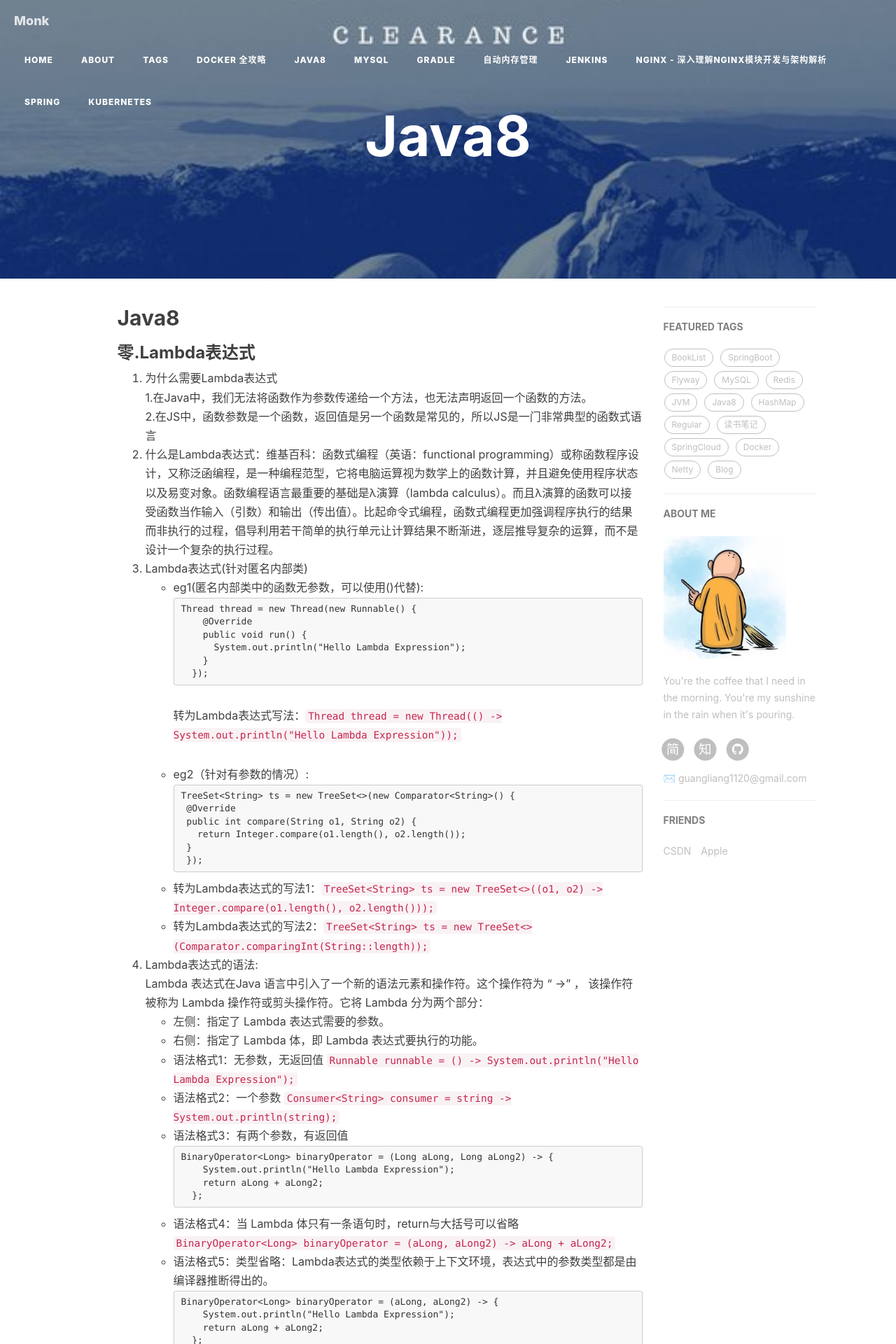
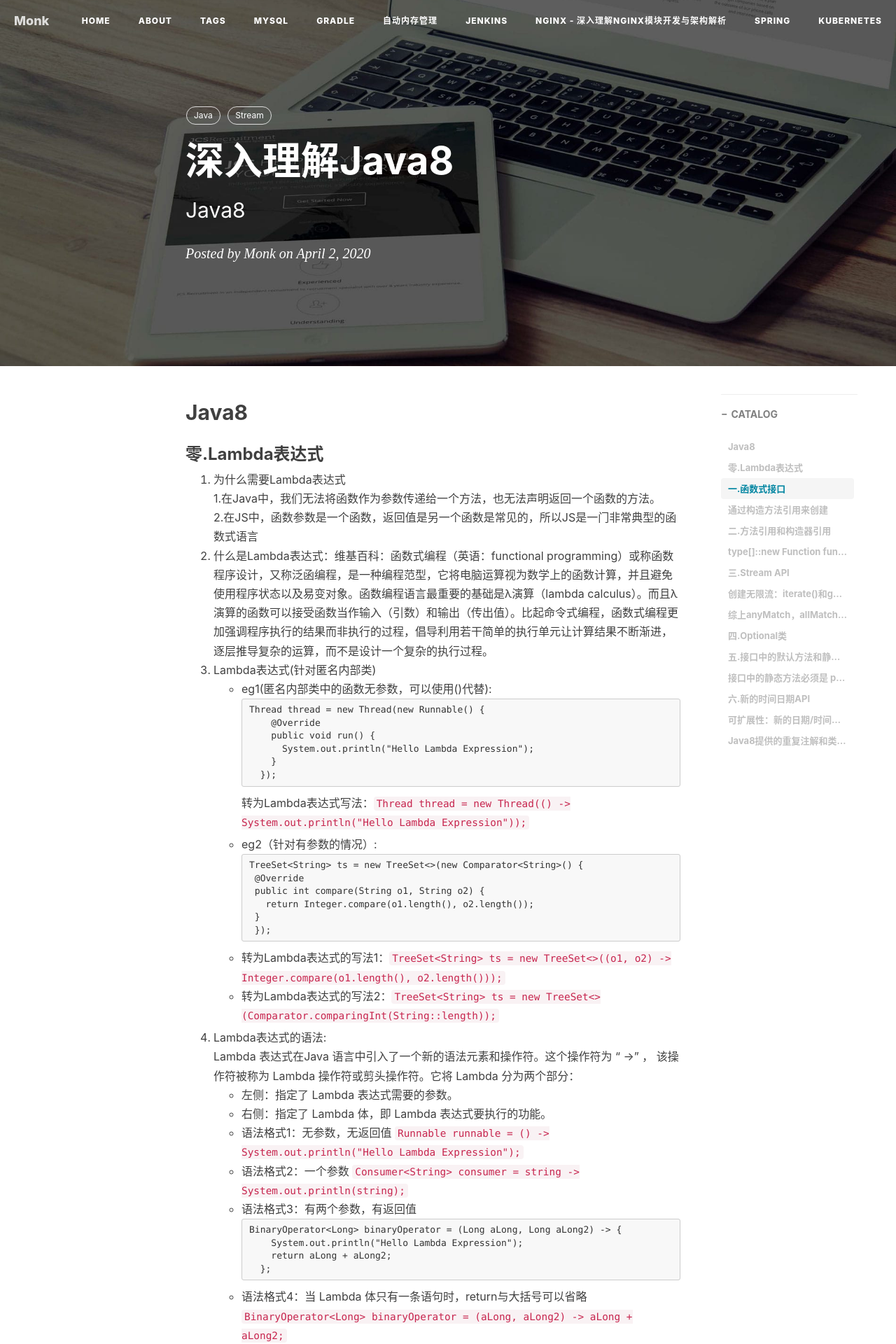
Before and after one commit to mgljava/mgljava.github.io, a Jekyll site: the page built from _posts/2020-04-02-Java8.md, in a window 1280 px wide. Shown: the top 1920 px of the page at 70% size. Built offline with Jekyll 4.4.1, drawn with Linux system fonts in a browser that asks for light colours; nearby versions of some CDN libraries; our own code applies the rules of GitHub Pages for plain Markdown files; comment, search, counter and statistics services are not loaded; some of the changed text lies outside the part shown.

Commit message:
[TECH][glming] update

```diff
--- a/md/2019-04-25-Java8.md
+++ b/_posts/2020-04-02-Java8.md
@@ -1,3 +1,16 @@
+---
+layout:     post
+title:      深入理解Java8
+subtitle:   Java8
+date:       2020-04-02
+author:     Monk
+header-img: img/post-bg-rwd.jpg
+catalog: true
+tags:
+    - Java
+    - Stream
+---
+
 ## Java8
 ### 零.Lambda表达式
 1. 为什么需要Lambda表达式
```
Also changed, not shown: _posts/2020-04-01-Docker.md (renamed from md/2019-04-25-Docker.md, +12 -0 lines), _posts/2020-04-08-Redis.md (+1 -1 lines), _posts/2020-04-09-Deep-Redis.md (+1 -1 lines).
